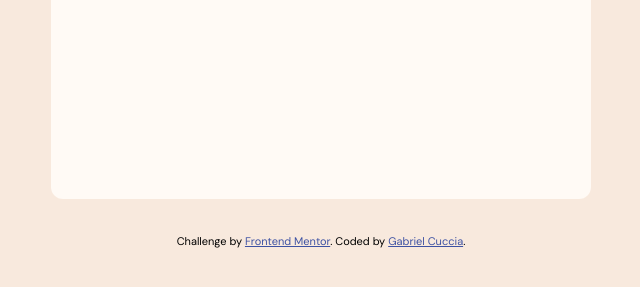
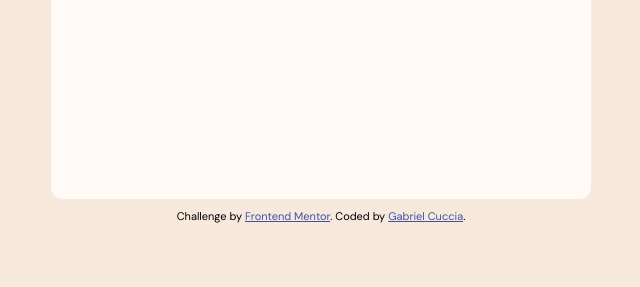
Before and after one commit to GabrielCuccia/expense-chart-component, a plain HTML site: page index.html in a window 1280 px wide. Shown: the part 461-748 px from the top of the page, without its empty margins (319-959 px from the left). Drawn offline with Linux system fonts and the light colour scheme.

Commit message:
Add files via upload

```diff
--- a/style.css
+++ b/style.css
@@ -21,7 +21,7 @@ body{
     Font-size: 18px
 }
 .main-container{
-    margin: 35px;
+    margin: 10px;
 }
 .balance{
     border-radius: 12px;
```
